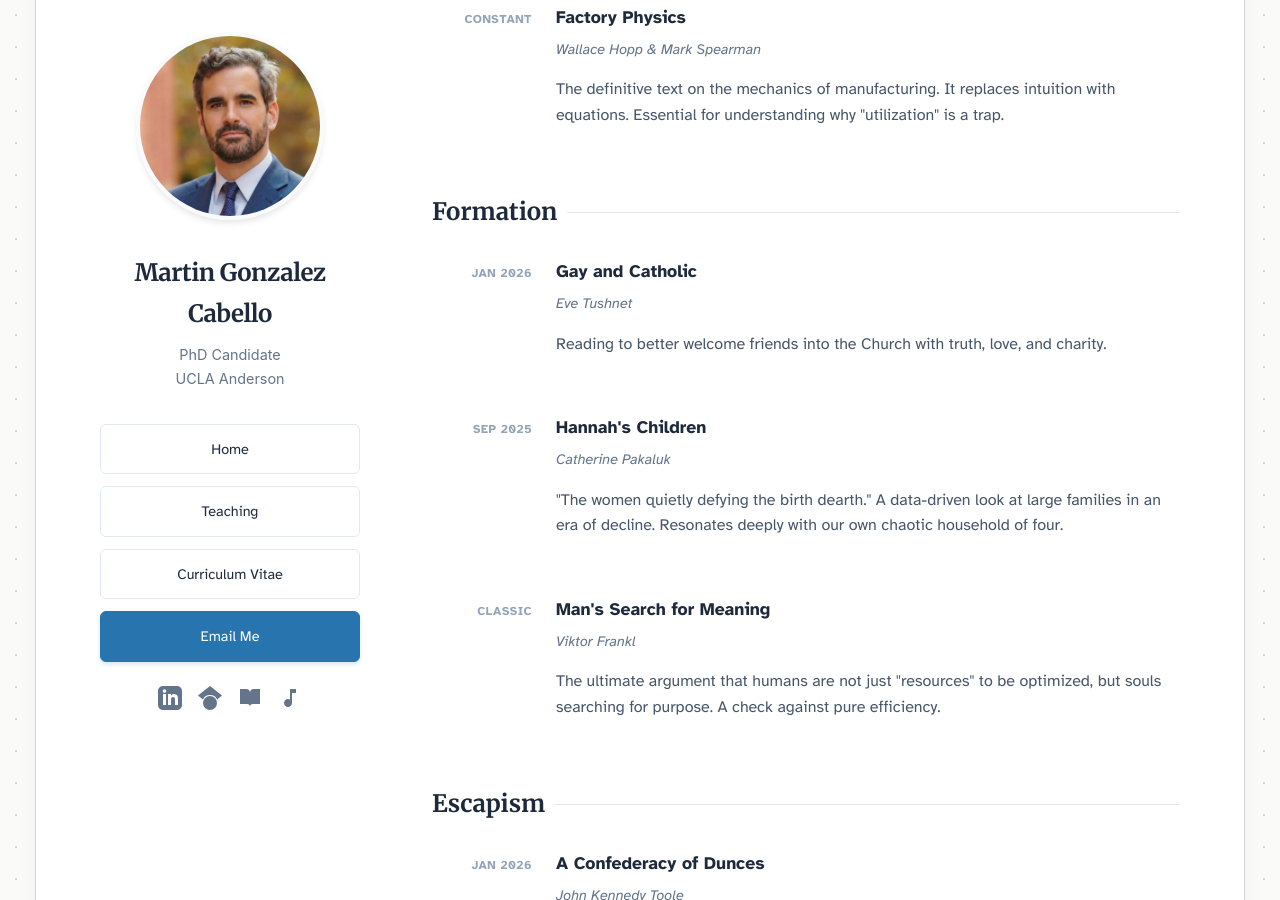
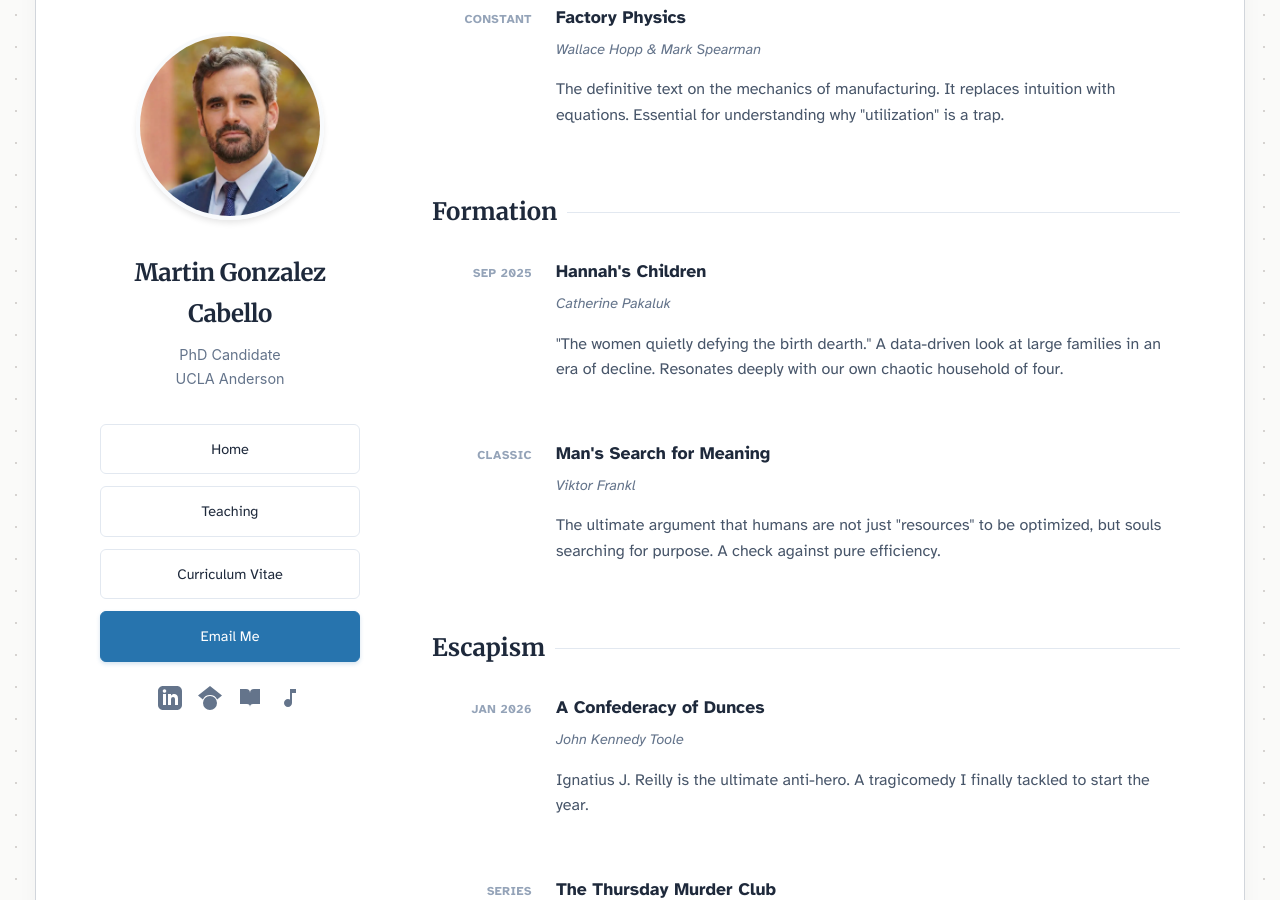
Before and after one commit to martins73/research-site, a Jekyll site: the page built from library.html, in a window 1280 px wide and 900 px high, scrolled down 1153 px. Built offline with Jekyll 4.4.1, drawn with Linux system fonts in a browser that asks for light colours.

Commit message:
Update library.html

```diff
--- a/library.html
+++ b/library.html
@@ -145,14 +145,6 @@ active_page: library
 
     <h3 class="bookshelf-title">Formation</h3>
     <div class="book-grid">
-        <div class="book-item">
-            <div class="book-meta">JAN 2026</div>
-            <div class="book-content">
-                <span class="book-title">Gay and Catholic</span>
-                <span class="book-author">Eve Tushnet</span>
-                <p class="book-comment">Reading to better welcome friends into the Church with truth, love, and charity.</p>
-            </div>
-        </div>
 
         <div class="book-item">
             <div class="book-meta">SEP 2025</div>
```
